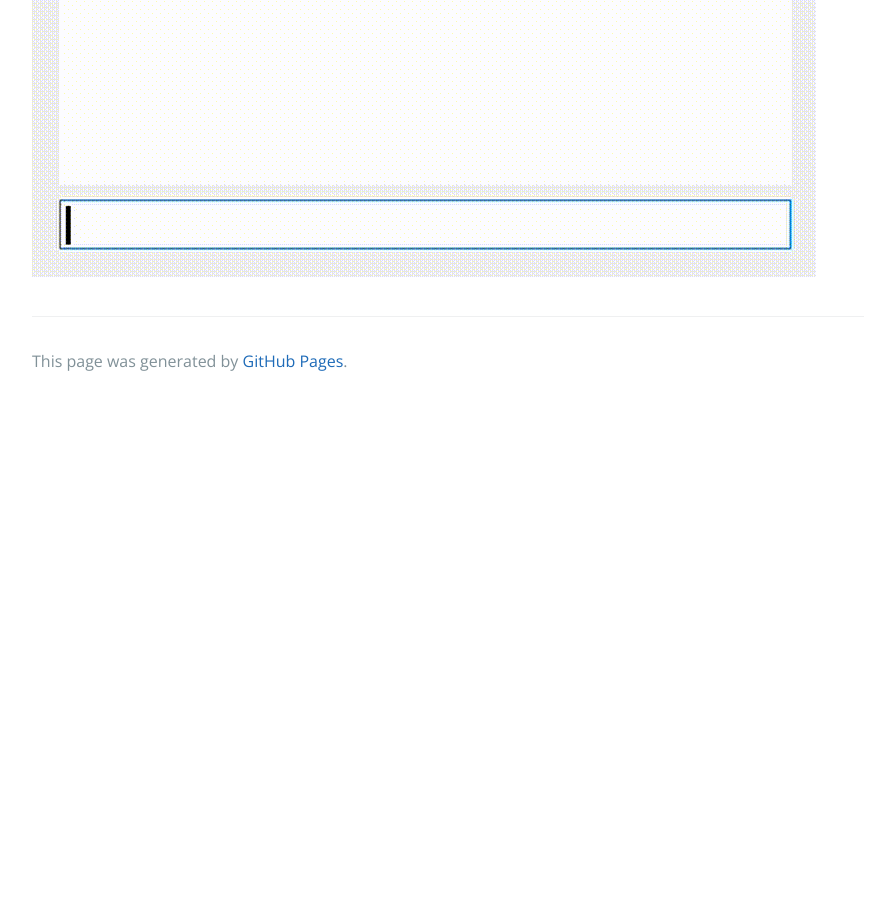
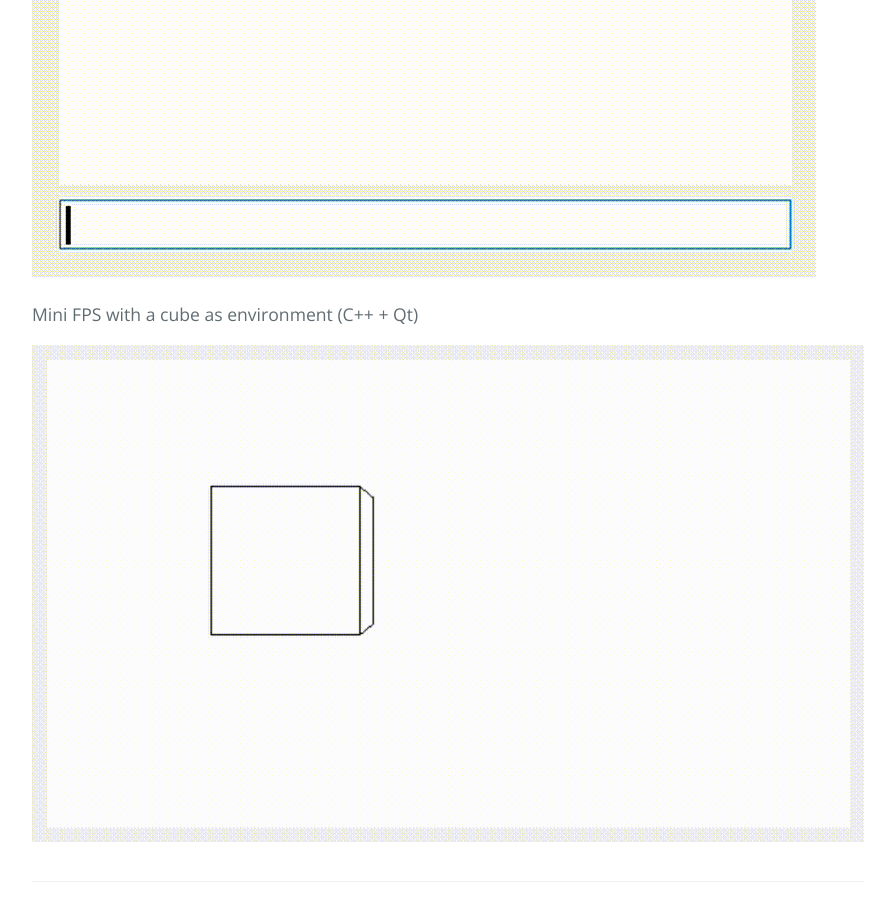
Before and after one commit to nomarkeu/nomarkeu.github.io, a Jekyll site: the page built from index.md, in a window 1280 px wide and 900 px high, scrolled down 1050 px. Shown: the whole window, without its empty margins (192-1087 px from the left). Built offline with Jekyll 4.4.1, drawn with Linux system fonts in a browser that asks for light colours; before the commit the page ends 1455 px from its top, so only the background shows below that.

Commit message:
viewport recording added

```diff
--- a/index.md
+++ b/index.md
@@ -15,3 +15,7 @@ I made a 2D stealth game engine in C++ using [SFML](https://www.sfml-dev.org/).
 Resistor colorcode viewer (C++ + Qt)
 
 ![Program recording](resistor-color-code-1.gif)
+
+Mini FPS with a cube as environment (C++ + Qt)
+
+![Program recording](viewport.gif)
```
Also changed, not shown: viewport.gif (added).
